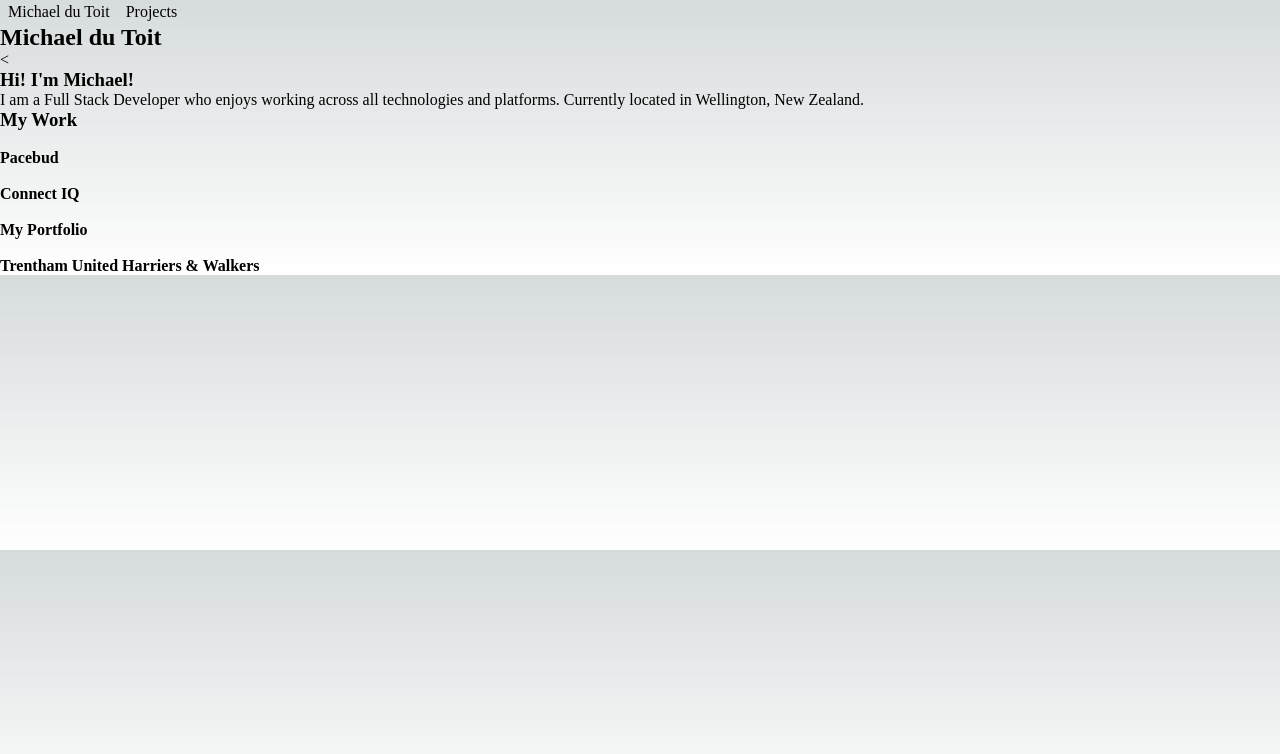
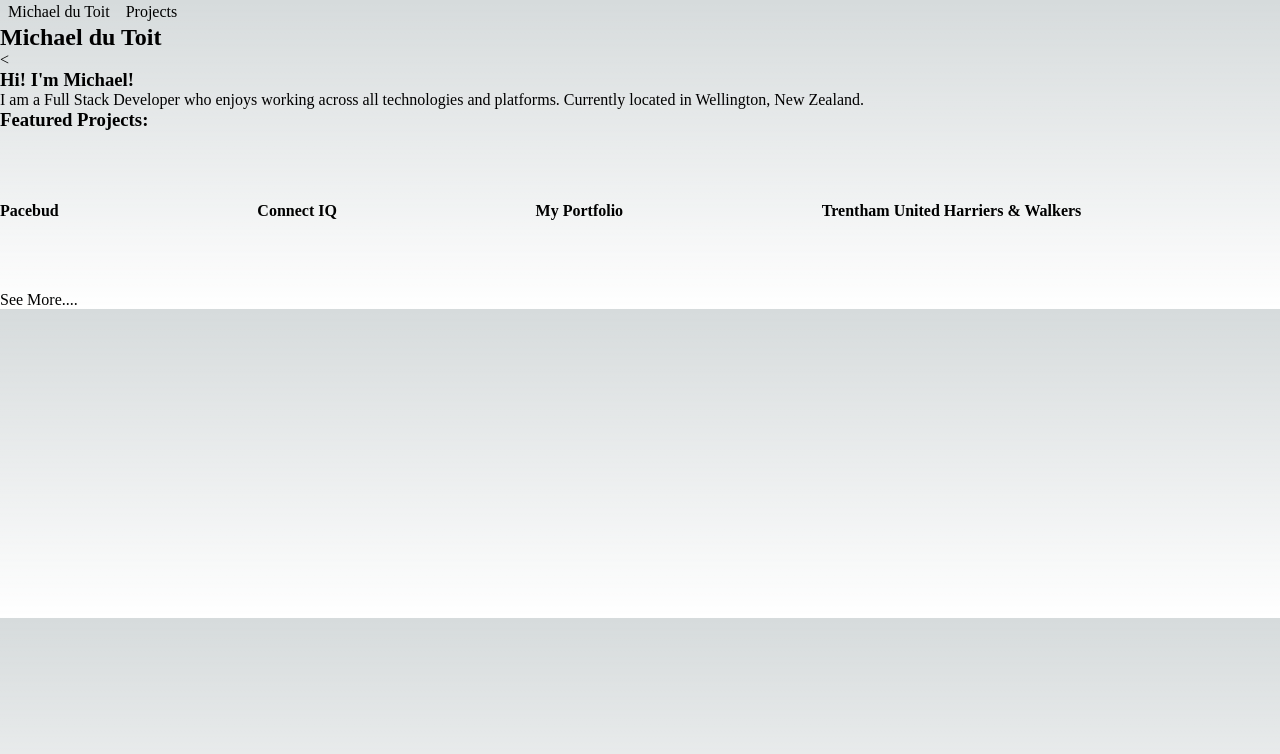
Before and after one commit to MichaelDuToit/michaeldt-portfolio, a Next.js app: page / in a window 1280 px wide. Shown: the top 754 px of the page. Built offline with nearby package versions, Linux system fonts and the light colour scheme.

Commit message:
Add underline hover styling on project card

```diff
--- a/src/components/projectCard.js
+++ b/src/components/projectCard.js
@@ -5,9 +5,13 @@ import 'react-dom';
 export default function ProjectCard({ url, image, title })
 {
     return (
-        <Link href={url} title={title}>
-          <img src={image} />
-          <h4>{title}</h4>
-        </Link>
+        <li className="projectCard">
+          <Link href={url} title={title}>
+            <img src={image} />
+            <div className='overlay'>
+            <h4>{title}</h4>
+            </div>
+          </Link>
+        </li>
     )
 }
--- a/src/pages/index.js
+++ b/src/pages/index.js
@@ -1,5 +1,6 @@
-import Head from 'next/head'
-import { getProjects } from '@/configuration/mdx-utils'
+import Head from 'next/head';
+import Link from 'next/link';
+import { getProjects } from '@/configuration/mdx-utils';
 import ProjectCard from '@/components/projectCard';
 
 export default function Home({ projects }) {
@@ -12,7 +13,7 @@ export default function Home({ projects }) {
         <link rel="icon" href="/favicon.ico" />
       </Head>
       <div>
-        <div class="splash">
+        <div className="splash">
           <h2>Michael du Toit</h2>
           <p>&lt;</p>
         </div>
@@ -23,20 +24,19 @@ export default function Home({ projects }) {
             </p>
           </section>
           <section>
-            <h3>My Work</h3>
-            <ul>
+            <h3 className='center-text'>Featured Projects:</h3>
+            <ul className="projectCardContainer">
             {
                 projects.sort((a, b) => orderProjects(a, b)).map((project) => (
-                    <li key={project.page}>
-                      <ProjectCard
+                      <ProjectCard key={project.page}
                         url={`/projects/${project.page}`}
                         title={project.title}
                         image=""
                         />
-                    </li>
                 ))
             }
             </ul>
+            <Link href="/projects" className='center-text'>See More....</Link>
           </section>
         </main>
       </div>
--- a/src/styles/globals.css
+++ b/src/styles/globals.css
@@ -123,6 +123,68 @@ nav ul li
   padding: 0.2rem 0.5rem;
 }
 
+.center-text
+{
+  display: flex;
+  align-content: center;
+  justify-content: flex-start;
+  width: 100%;
+}
+
+.projectCardContainer
+{
+  display: flex;
+  flex-direction: row;
+  align-items: stretch;
+  flex-wrap: wrap;
+}
+
+.projectCard
+{
+  display: flex;
+  list-style-type: none;
+  min-width: 15rem;
+  flex-grow: 1;
+  min-height: 10rem;
+  position: relative;
+  transition: all .3s linear 0s;
+}
+
+.projectCard a
+{
+  display: flex;
+  cursor: pointer;
+  justify-content: center;
+  align-items: center;
+}
+
+.projectCard h4
+{
+  display: flex;
+  justify-content: center;
+  align-items: center;
+  text-decoration: none;
+  position: relative;
+  top: 45%;
+}
+
+.projectCard a h4::after
+{
+ background-color: #fff;
+ bottom: -7px;
+ content: "";
+ width: 0;
+ height: 0.2rem;
+ left:0;
+ position: absolute;
+ transition: width .2s;
+}
+
+.projectCard a:hover h4::after
+{
+  width: 100%;
+}
+
 @media (prefers-color-scheme: dark) {
   html {
     color-scheme: dark;
```
